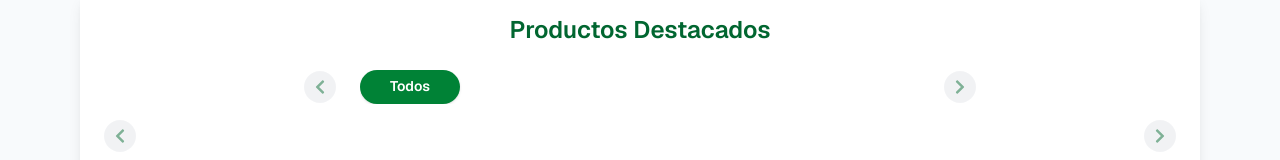
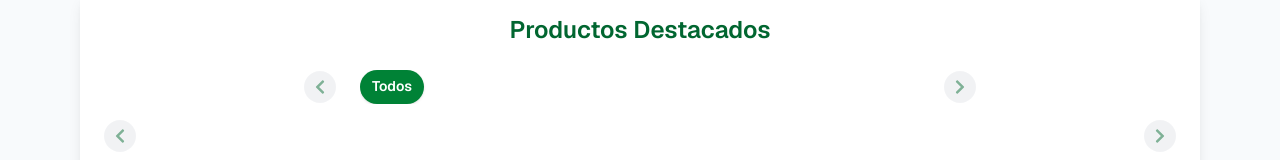
Before and after one commit to CharlyHilasaca/himarket, a Next.js app: page / in a window 1280 px wide. Shown: the part 494-654 px from the top of the page. Built offline with nearby package versions, Linux system fonts and the light colour scheme; no server answers.

Commit message:
mas cambios xd

```diff
--- a/src/app/componentes/home/main/category/category.tsx
+++ b/src/app/componentes/home/main/category/category.tsx
@@ -119,7 +119,7 @@ export default function Category({
                   : "bg-gray-200 text-green-800 hover:bg-green-100"}
                 flex-shrink-0
                 break-words whitespace-normal text-center
-                max-w-[160px] min-w-[100px] min-h-[2.3em] max-h-[2.85em]
+                max-w-[auto] min-w-[auto] min-h-[auto] max-h-[auto]
               `}
               onClick={() => onSelect && onSelect(cat.name)}
             >
```
